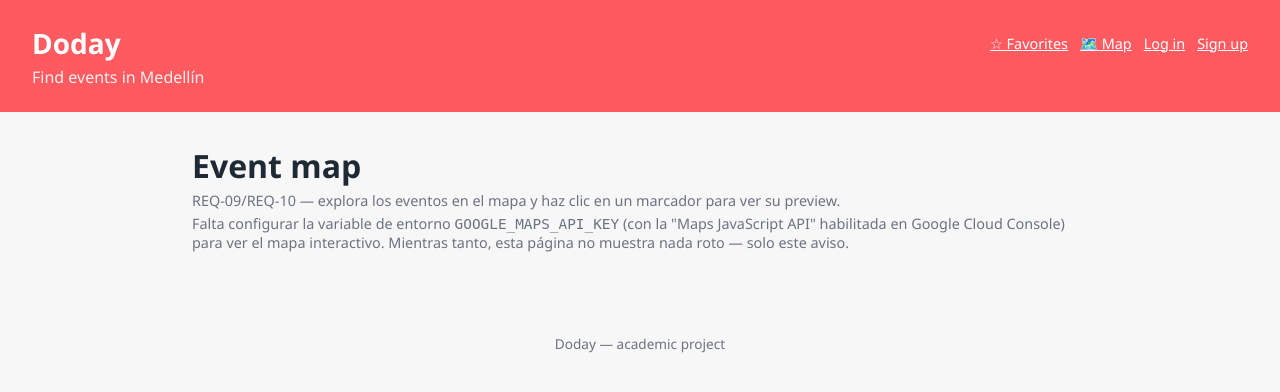
After one commit to JANATAROTO/Doday-Project, a Django app: page /map/ in a window 1280 px wide. The commit adds this page. Shown: the top 392 px of the page. Run offline with Django 5.2, Linux system fonts and the light colour scheme; tables that the repository leaves empty hold one stand-in row (values such as "Sample post").

Commit message:
REQ-09/REQ-10: interactive event map with marker preview (Google Maps JS API)

```diff
--- a/events/static/events/style.css
+++ b/events/static/events/style.css
@@ -349,3 +349,22 @@ h1 {
     padding: 2rem 0;
     font-size: 0.85rem;
 }
+
+/* REQ-09/REQ-10: interactive event map */
+.event-map {
+    width: 100%;
+    height: 520px;
+    border-radius: 10px;
+    border: 1px solid #d1d5db;
+    margin-top: 0.75rem;
+}
+
+.map-preview {
+    font-size: 0.9rem;
+    line-height: 1.4;
+}
+
+.map-preview a {
+    color: var(--primary);
+    font-weight: 600;
+}
--- a/events/templates/events/base.html
+++ b/events/templates/events/base.html
@@ -13,6 +13,7 @@
             <a class="brand" href="{% url 'events:event_list' %}">Doday</a>
             <div class="auth-status">
                 <a href="{% url 'events:favorites_list' %}">☆ Favorites{% if favorite_count %} ({{ favorite_count }}){% endif %}</a>
+                <a href="{% url 'navigation:event_map' %}">🗺️ Map</a>
                 {% if user.is_authenticated %}
                     <span>Hi, {{ user.username }}</span>
                     <form method="post" action="{% url 'logout' %}" class="logout-form">
--- /dev/null
+++ b/navigation/templates/navigation/map.html
@@ -0,0 +1,61 @@
+{% extends "events/base.html" %}
+{% load static %}
+
+{% block title %}Map — Doday{% endblock %}
+
+{% block content %}
+<div class="list-header">
+    <h1>Event map</h1>
+</div>
+<p class="event-meta">REQ-09/REQ-10 — explora los eventos en el mapa y haz clic en un marcador para ver su preview.</p>
+
+{% if google_maps_js_key %}
+<div id="map" class="event-map"></div>
+{% if events_without_coords %}
+<p class="event-meta">⚠️ {{ events_without_coords }} evento(s) todavía no tienen coordenadas y no aparecen en el mapa.</p>
+{% endif %}
+<script>
+  var DODAY_MARKERS = {{ markers_json|safe }};
+
+  function initDodayMap() {
+    var center = DODAY_MARKERS.length
+      ? { lat: DODAY_MARKERS[0].lat, lng: DODAY_MARKERS[0].lng }
+      : { lat: 6.2442, lng: -75.5812 }; // Medellín, si no hay eventos con coordenadas
+
+    var map = new google.maps.Map(document.getElementById("map"), {
+      center: center,
+      zoom: 13,
+    });
+
+    var infoWindow = new google.maps.InfoWindow();
+
+    DODAY_MARKERS.forEach(function (event) {
+      var marker = new google.maps.Marker({
+        position: { lat: event.lat, lng: event.lng },
+        map: map,
+        title: event.title,
+      });
+
+      marker.addListener("click", function () {
+        infoWindow.setContent(
+          '<div class="map-preview">' +
+          '<strong>' + event.title + '</strong><br>' +
+          event.category + ' · ' + event.date + '<br>' +
+          event.price + '<br>' +
+          '<a href="' + event.url + '">Ver evento →</a>' +
+          '</div>'
+        );
+        infoWindow.open(map, marker);
+      });
+    });
+  }
+</script>
+<script src="https://maps.googleapis.com/maps/api/js?key={{ google_maps_js_key }}&callback=initDodayMap&loading=async" async defer></script>
+{% else %}
+<p class="event-meta">
+  Falta configurar la variable de entorno <code>GOOGLE_MAPS_API_KEY</code> (con la
+  "Maps JavaScript API" habilitada en Google Cloud Console) para ver el mapa
+  interactivo. Mientras tanto, esta página no muestra nada roto — solo este aviso.
+</p>
+{% endif %}
+{% endblock %}
--- a/navigation/urls.py
+++ b/navigation/urls.py
@@ -6,4 +6,5 @@ app_name = "navigation"
 
 urlpatterns = [
     path("accommodation/", views.accommodation_edit, name="accommodation_edit"),
+    path("map/", views.event_map, name="event_map"),
 ]
--- a/navigation/views.py
+++ b/navigation/views.py
@@ -1,5 +1,11 @@
+import json
+
+from django.conf import settings
 from django.contrib.auth.decorators import login_required
 from django.shortcuts import redirect, render
+from django.urls import reverse
+
+from events.models import Event
 
 from .forms import AccommodationForm
 
@@ -20,3 +26,41 @@ def accommodation_edit(request):
         form = AccommodationForm(instance=accommodation)
 
     return render(request, "navigation/accommodation_form.html", {"form": form})
+
+
+def event_map(request):
+    """REQ-09: interactive map with every upcoming event that has coordinates.
+    REQ-10: clicking a marker previews the event (title, category, date,
+    price) with a link to its detail page. Needs GOOGLE_MAPS_API_KEY with the
+    Maps JavaScript API enabled — without it we show a setup message instead
+    of a blank/broken map."""
+    events = (
+        Event.objects.select_related("category")
+        .exclude(latitude__isnull=True)
+        .exclude(longitude__isnull=True)
+    )
+    events_without_coords = Event.objects.filter(latitude__isnull=True).count()
+
+    markers = [
+        {
+            "id": event.pk,
+            "title": event.title,
+            "category": event.category.name if event.category else "General",
+            "date": event.date_time.strftime("%d %b %Y — %H:%M"),
+            "price": "Free" if event.is_free else (f"${event.price}" if event.price is not None else "N/A"),
+            "lat": float(event.latitude),
+            "lng": float(event.longitude),
+            "url": reverse("events:event_detail", args=[event.pk]),
+        }
+        for event in events
+    ]
+
+    return render(
+        request,
+        "navigation/map.html",
+        {
+            "google_maps_js_key": settings.GOOGLE_MAPS_API_KEY,
+            "markers_json": json.dumps(markers),
+            "events_without_coords": events_without_coords,
+        },
+    )
```
Also changed, not shown: doday/settings.py (+9 -3 lines), navigation/tests.py (+56 -0 lines), README.md.
